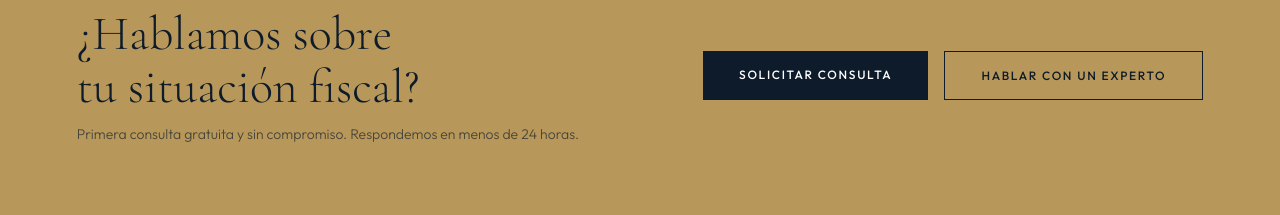
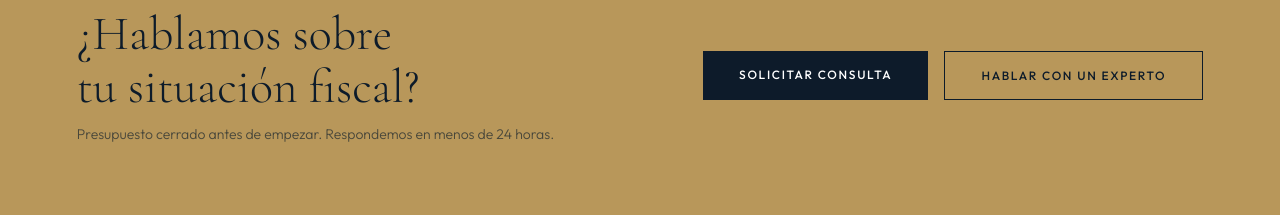
Before and after one commit to Ivanrm01/IRM-Abogados, a Next.js app: page /sobre-nosotros in a window 1280 px wide. Shown: the part 2720-2935 px from the top of the page. Built offline with nearby package versions, Linux system fonts and the light colour scheme; no server answers.

Commit message:
Actualizar page.jsx

```diff
--- a/app/sobre-nosotros/page.jsx
+++ b/app/sobre-nosotros/page.jsx
@@ -104,7 +104,7 @@ export default function SobreNosotrosPage() {
       <section className={styles.ctaSection}>
         <div>
           <div className={styles.ctaTitle}>¿Hablamos sobre<br />tu situación fiscal?</div>
-          <div className={styles.ctaDesc}>Primera consulta gratuita y sin compromiso. Respondemos en menos de 24 horas.</div>
+          <div className={styles.ctaDesc}>Presupuesto cerrado antes de empezar. Respondemos en menos de 24 horas.</div>
         </div>
         <div className={styles.ctaBtns}>
           <Link href="/contacto" className="btn-navy">SOLICITAR CONSULTA</Link>
```
